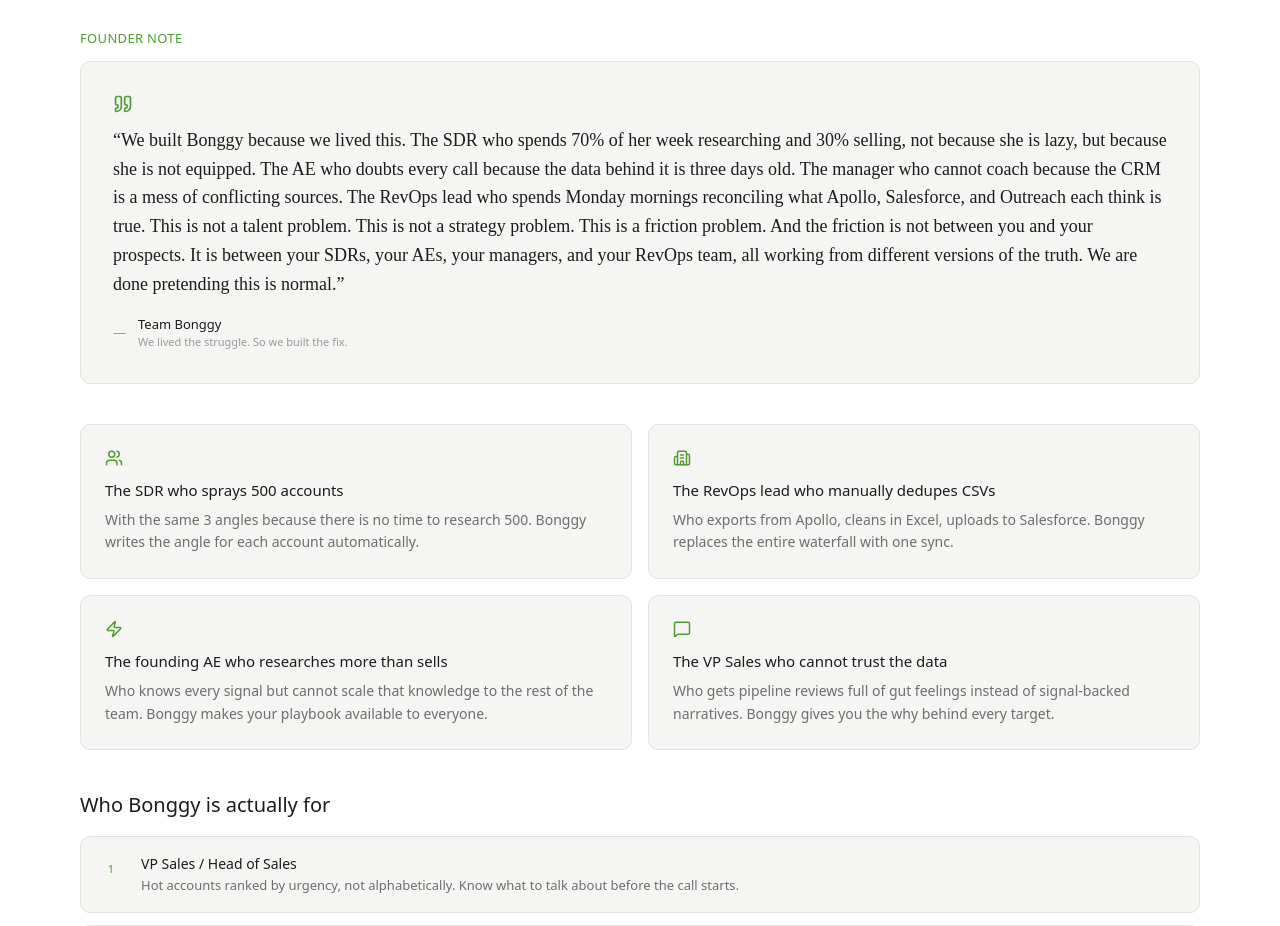
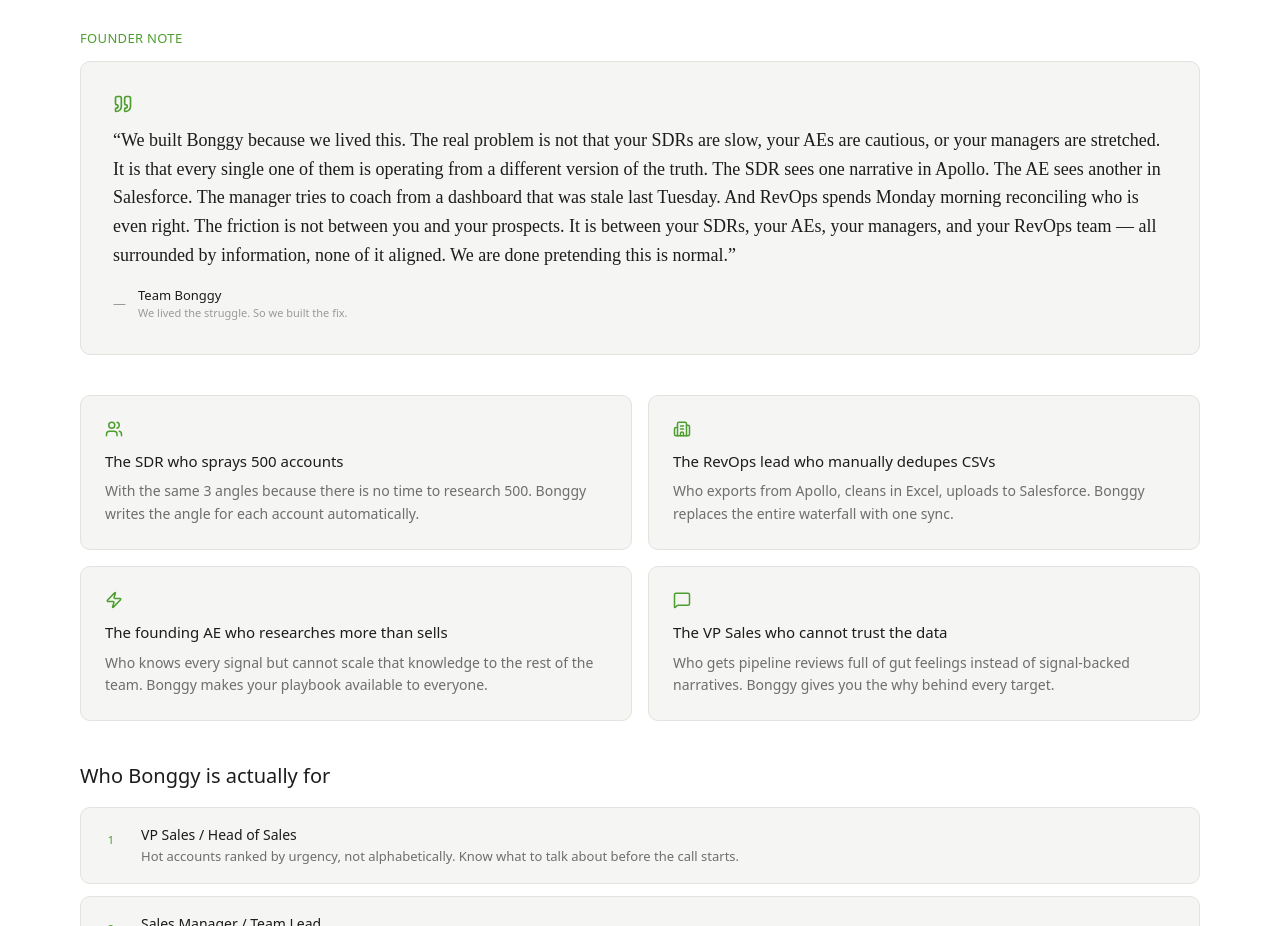
Before and after one commit to heybonggy/Bonggy-Website-Nithin, a React (Vite) app: page / in a window 1280 px wide. Shown: the part 3680-4606 px from the top of the page. Built offline with nearby package versions, Linux system fonts and the light colour scheme.

Commit message:
refactor: rewrite founder quote to focus on fragmented information as core pain

```diff
--- a/src/pages/Landing.tsx
+++ b/src/pages/Landing.tsx
@@ -678,7 +678,7 @@
         <div className="bg-bonggy-bg border border-bonggy-border rounded-xl p-6 md:p-8 mb-10">
           <Quote size={20} className="text-bonggy-accent mb-3" />
           <p className="text-[16px] md:text-[18px] text-bonggy-text-primary leading-[1.6] font-serif-display mb-4">
-            &ldquo;We built Bonggy because we lived this. The SDR who spends 70% of her week researching and 30% selling, not because she is lazy, but because she is not equipped. The AE who doubts every call because the data behind it is three days old. The manager who cannot coach because the CRM is a mess of conflicting sources. The RevOps lead who spends Monday mornings reconciling what Apollo, Salesforce, and Outreach each think is true. This is not a talent problem. This is not a strategy problem. This is a friction problem. And the friction is not between you and your prospects. It is between your SDRs, your AEs, your managers, and your RevOps team, all working from different versions of the truth. We are done pretending this is normal.&rdquo;
+            &ldquo;We built Bonggy because we lived this. The real problem is not that your SDRs are slow, your AEs are cautious, or your managers are stretched. It is that every single one of them is operating from a different version of the truth. The SDR sees one narrative in Apollo. The AE sees another in Salesforce. The manager tries to coach from a dashboard that was stale last Tuesday. And RevOps spends Monday morning reconciling who is even right. The friction is not between you and your prospects. It is between your SDRs, your AEs, your managers, and your RevOps team &mdash; all surrounded by information, none of it aligned. We are done pretending this is normal.&rdquo;
           </p>
           <div className="flex items-center gap-3">
             <span className="text-[13px] text-bonggy-text-tertiary">—</span>
```
